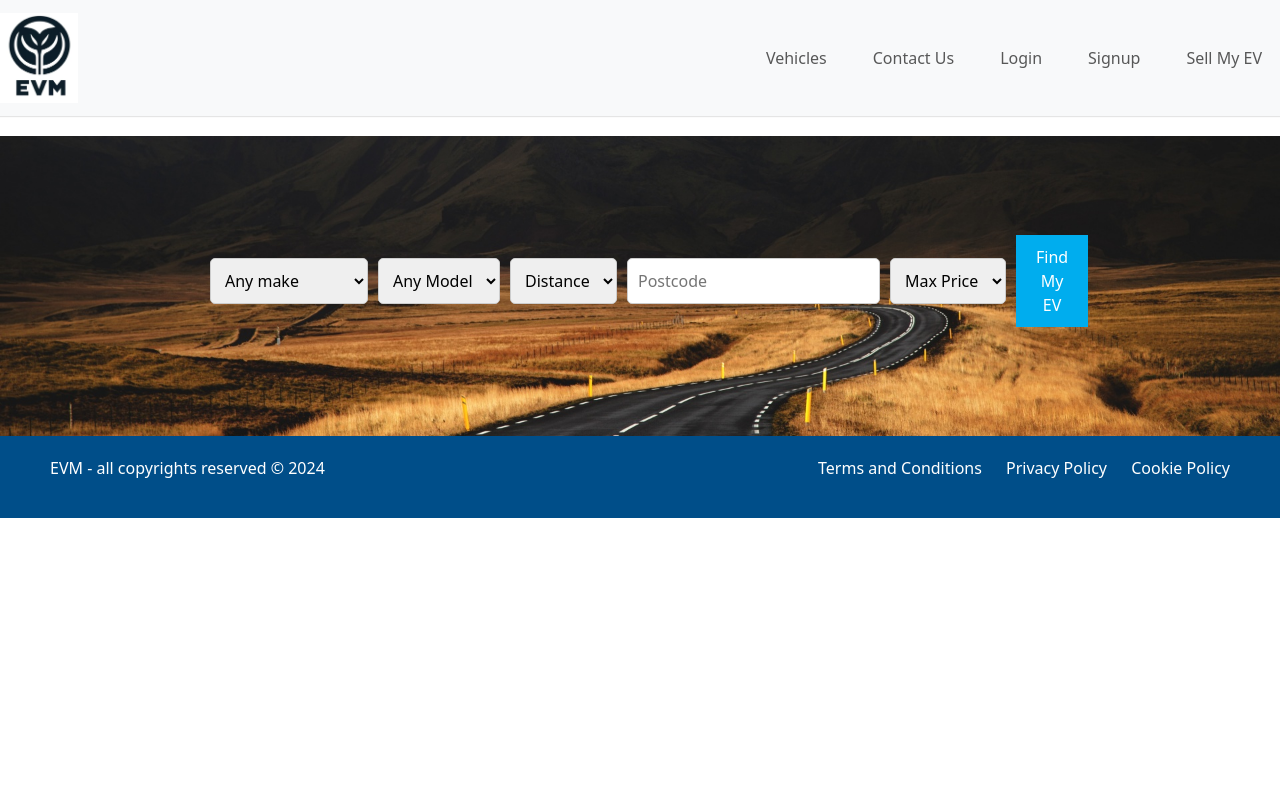
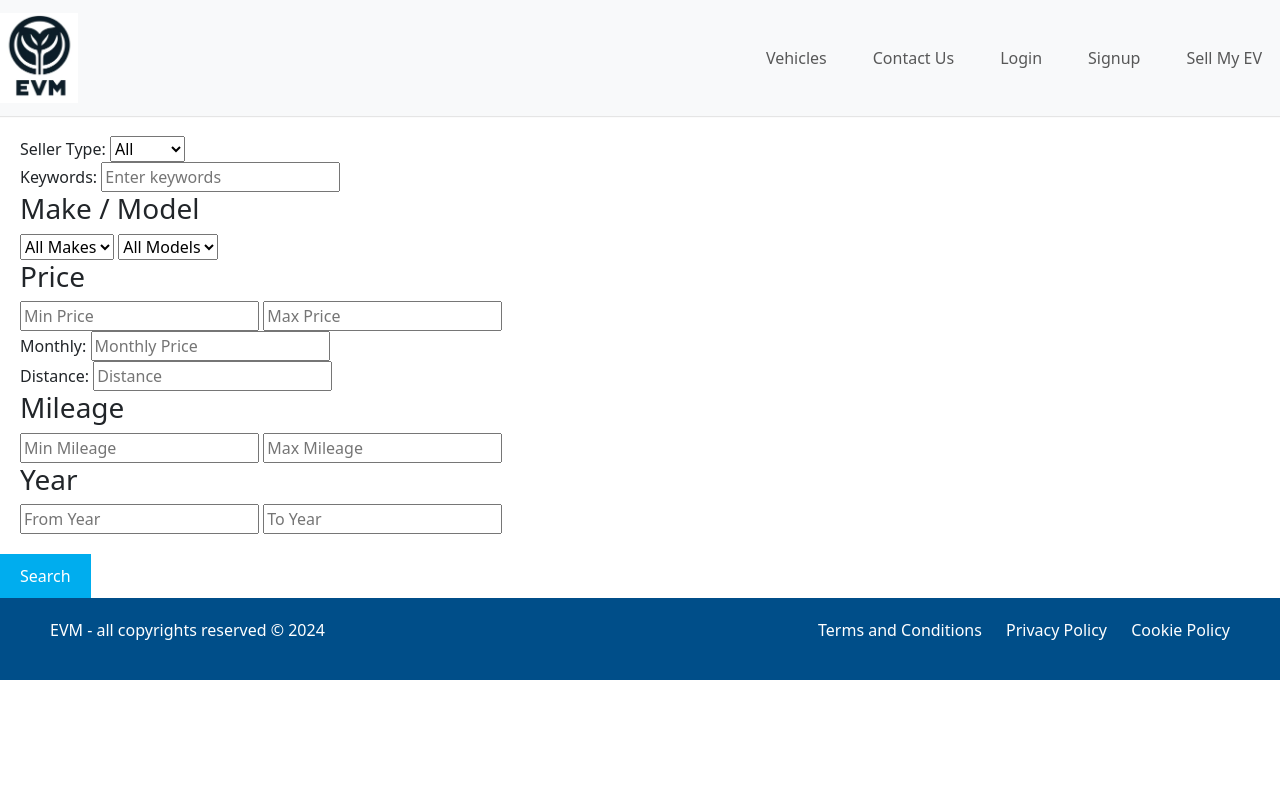
Before and after one commit to imran072/request-forum-app, a Flask app: template app/templates/search.html in a window 1280 px wide. Run offline with Flask 3, Linux system fonts and the light colour scheme; the template is opened without the code that fills it, so the values that code supplies are empty.

```diff
--- a/app/templates/search.html
+++ b/app/templates/search.html
@@ -6,124 +6,98 @@
     <title>EV Marketplace - Advanced Search</title>
     <link rel="stylesheet" href="../static/css/main_webpage.css">
     <link href="https://cdn.jsdelivr.net/npm/bootstrap@5.3.3/dist/css/bootstrap.min.css" rel="stylesheet">
-    <script src="../js/scripts.js"></script>
+    <script src="https://cdn.jsdelivr.net/npm/bootstrap@5.3.3/dist/js/bootstrap.bundle.min.js"></script>
+    <script src="../static/js/scripts.js"></script>
 </head>
-<body>
+
+<body class="d-flex flex-column min-vh-100">
     <!-- nav bar -->
     <header>
         <nav class="navbar navbar-expand-lg navbar-light bg-light">
-            <a href="/">
-                <img src="../img/Website_Logo.png" alt="EV Marketplace" id="website_logo" class="navbar-brand">
+            <a href="index.html">
+                <img src="../static/img/Website_Logo.png" alt="EV Marketplace" id="website_logo" class="navbar-brand">
             </a>
             <button class="navbar-toggler" type="button" data-bs-toggle="collapse" data-bs-target="#navbarNav" aria-controls="navbarNav" aria-expanded="false" aria-label="Toggle navigation">
                 <span class="navbar-toggler-icon"></span>
             </button>
             <div class="collapse navbar-collapse" id="navbarNav">
                 <ul class="navbar-nav me-auto mb-2 mb-lg-0">
-                    <li class="nav-item"><a class="nav-link" href="#">Vehicles</a></li>
+                    <li class="nav-item"><a class="nav-link" href="search.html">Vehicles</a></li>
                     <li class="nav-item"><a class="nav-link" href="#">Contact Us</a></li>
-                    <li class="nav-item"><a class="nav-link" href="#">Login</a></li>
-                    <li class="nav-item"><a class="nav-link" href="#">Signup</a></li>
+                    <li class="nav-item"><a class="nav-link" href="login.html">Login</a></li>
+                    <li class="nav-item"><a class="nav-link" href="signup.html">Signup</a></li>
                     <li class="nav-item"><a class="nav-link" href="#" class="sell">Sell My EV</a></li>
                 </ul>
             </div>
         </nav>
     </header>
 
+
    <!-- search bar -->
-<section class="search"
-style="background-image: url('../img/background.jpg');
-background-size: cover;
-background-position: center;">
-    <form>
-        <div class="form-row">
-            <select name="make" id="make">
-                <option value="any" selected>Any make</option>
-                <option value="Audi">Audi</option>
-                <option value="Bentley">Bentley</option>
-                <option value="BMW">BMW</option>
-                <option value="BYD">BYD</option>
-                <option value="Chery">Chery</option>
-                <option value="Chevrolet">Chevrolet</option>
-                <option value="Fiat">Fiat</option>
-                <option value="Fisker">Fisker</option>
-                <option value="Ford">Ford</option>
-                <option value="Honda">Honda</option>
-                <option value="Hyundai">Hyundai</option>
-                <option value="JAC Motors">JAC Motors</option>
-                <option value="Jaguar">Jaguar</option>
-                <option value="Kia">Kia</option>
-                <option value="Lexus">Lexus</option>
-                <option value="Maserati">Maserati</option>
-                <option value="Mahindra">Mahindra</option>
-                <option value="Mercedes-Benz">Mercedes-Benz</option>
-                <option value="MG">MG</option>
-                <option value="Mitsubishi">Mitsubishi</option>
-                <option value="Nissan">Nissan</option>
-                <option value="Peugeot">Peugeot</option>
-                <option value="Porsche">Porsche</option>
-                <option value="Opel">Opel</option>
-                <option value="Renault">Renault</option>
-                <option value="Suzuki">Suzuki</option>
-                <option value="Tesla">Tesla</option>
-                <option value="Toyota">Toyota</option>
-                <option value="Volvo">Volvo</option>
-                <option value="Volkswagen">Volkswagen</option>
-            </select>
-            <select name="model" id="model">
-                <option value="any">Any Model</option>
-            </select>
-            <select name="distance" id="distance">
-                <option value="distance">Distance</option>
-                <option value="5">5 km</option>
-                <option value="10">10 km</option>
-                <option value="15">15 km</option>
-                <option value="20">20 km</option>
-                <option value="30">30 km</option>
-                <option value="40">40 km</option>
-                <option value="50">50 km</option>
-                <option value="75">75 km</option>
-                <option value="100">100 km</option>
-                <option value="150">150 km</option>
-                <option value="200">200 km</option>
-            </select>
+   <div class="content-wrapper">
+    <main>
+        <div class="content">
+        <section class="filters">
+            <div class="filter-group">
+                <label for="seller-type">Seller Type:</label>
+                <select id="seller-type">
+                    <option value="">All</option>
+                    <option value="dealer">Dealer</option>
+                    <option value="private">Private</option>
+                </select>
+            </div>
 
-            <input type="text" name="postcode" placeholder="Postcode">
-            <select name="price" id="price">
-                <option value="maxcdn">Max Price</option>
-                <option value="$1000">$1000</option>
-                <option value="$2000">$2000</option>
-                <option value="$3000">$3000</option>
-                <option value="$4000">$4000</option>
-                <option value="$5000">$5000</option>
-                <option value="$6000">$6000</option>
-                <option value="$7000">$7000</option>
-                <option value="$8000">$8000</option>
-                <option value="$9000">$9000</option>
-                <option value="$10000">$10000</option>
-                <option value="$11000">$11000</option>
-                <option value="$12000">$12000</option>
-                <option value="$13000">$13000</option>
-                <option value="$14000">$14000</option>
-                <option value="$15000">$15000</option>
-                <option value="$16000">$16000</option>
-                <option value="$17000">$17000</option>
-                <option value="$18000">$18000</option>
-                <option value="$19000">$19000</option>
-                <option value="$20000">$20000</option>
-                <option value="$25000">$25000</option>
-                <option value="$30000">$30000</option>
-                <option value="$35000">$35000</option>
-                <option value="$40000">$40000</option>
-                <option value="$45000">$45000</option>
-                <option value="$50000">$50000</option>
-            </select>
+            <div class="filter-group">
+                <label for="keywords">Keywords:</label>
+                <input type="text" id="keywords" placeholder="Enter keywords">
+            </div>
+
+            <div class="filter-group">
+                <h3>Make / Model</h3>
+                <select id="make">
+                    <option value="make">All Makes</option>
+                    <!-- options from js -->
+                </select>
+                <select id="model">
+                    <option value="model">All Models</option>
+                    <!-- options from js -->
+                </select>
+            </div>
+
+            <div class="filter-group">
+                <h3>Price</h3>
+                <input type="number" id="min-price" placeholder="Min Price">
+                <input type="number" id="max-price" placeholder="Max Price">
+            </div>
+
+            <div class="filter-group">
+                <label for="monthly">Monthly:</label>
+                <input type="number" id="monthly" placeholder="Monthly Price">
+            </div>
+
+            <div class="filter-group">
+                <label for="distance">Distance:</label>
+                <input type="number" id="distance" placeholder="Distance">
+            </div>
+
+            <div class="filter-group">
+                <h3>Mileage</h3>
+                <input type="number" id="min-mileage" placeholder="Min Mileage">
+                <input type="number" id="max-mileage" placeholder="Max Mileage">
+            </div>
+
+            <div class="filter-group">
+                <h3>Year</h3>
+                <input type="number" id="min-year" placeholder="From Year">
+                <input type="number" id="max-year" placeholder="To Year">
+            </div>
+        </section>
         </div>
-        <div class="form-row">
-            <button type="submit">Find My EV</button>
-        </div>
-    </form>
-</section>
+
+
+                <button type="submit">Search</button>
+            </form>
+        </main>
 
 <!-- footer -->
 <footer class="site-footer">
```
Also changed, not shown: app/templates/default.html (+6 -5 lines), app/templates/index.html (+37 -32 lines).
